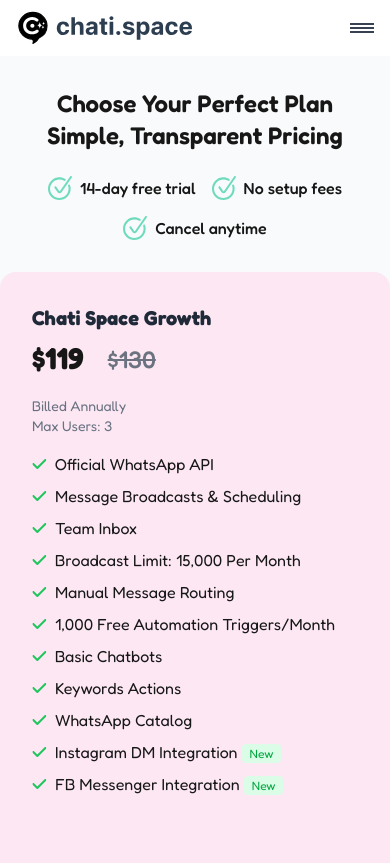
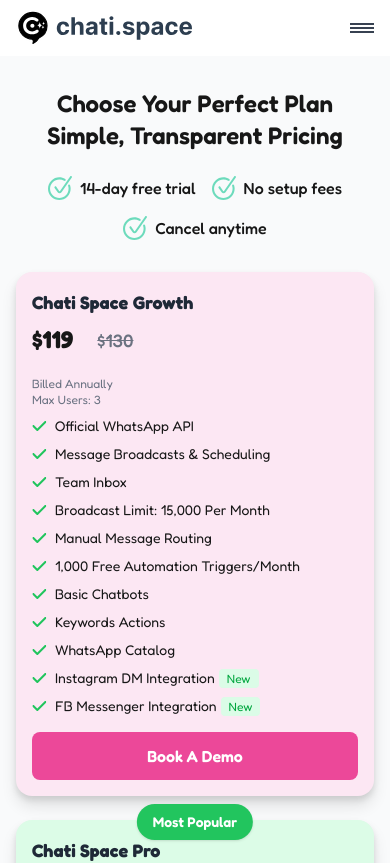
Before and after one commit to AQuadic/chat.space_nextjs, a Next.js app: page /pricing in a window 390 px wide. Shown: the top 863 px of the page. Built offline with nearby package versions, Linux system fonts and the light colour scheme.

Commit message:
fixes pricing card

```diff
--- a/src/components/pricing/PricingCards.tsx
+++ b/src/components/pricing/PricingCards.tsx
@@ -106,7 +106,11 @@
           {pricingData.map((plan, idx) => (
             <motion.div
               key={plan.title}
-              className={`flex flex-col ${plan.bg} shadow-lg rounded-2xl p-8 w-[390px] h-[703px] relative`}
+              className={`flex flex-col ${plan.bg} rounded-2xl p-4 sm:p-8 w-full sm:max-w-[390px] sm:w-[390px] sm:h-[703px] h-auto relative`}
+              style={{
+                boxShadow:
+                  "0px 10px 15px 0px #0000001A, 0px 4px 6px 0px #0000001A",
+              }}
               initial={{ opacity: 0, y: 60 }}
               animate={{ opacity: 1, y: 0 }}
               transition={{
@@ -121,46 +125,46 @@
                   Most Popular
                 </span>
               )}
-              <h2 className="text-xl sm:text-2xl font-bold mb-2 text-[#1F2937] whitespace-nowrap">
+              <h2 className="text-lg sm:text-xl font-bold mb-2 text-[#1F2937] whitespace-nowrap">
                 {plan.title}
               </h2>
               {plan.price && (
-                <div className="flex items-end gap-2 mb-1">
-                  <span className="text-3xl font-bold text-[#171717]">
+                <div className="flex items-center gap-2 mb-1">
+                  <span className="text-2xl sm:text-[36px] font-bold text-[#171717]">
                     {plan.price}
                   </span>
                   {plan.oldPrice && (
-                    <span className="line-through text-[#6B7280] text-2xl font-medium ml-4">
+                    <span className="line-through text-[#6B7280] text-lg sm:text-2xl font-medium ml-4">
                       {plan.oldPrice}
                     </span>
                   )}
                 </div>
               )}
               {plan.priceNote && (
-                <div className="text-sm text-gray-500  whitespace-nowrap mt-4">
+                <div className="text-xs sm:text-sm text-gray-500 whitespace-nowrap mt-4">
                   {plan.priceNote}
                 </div>
               )}
               {plan.subNote && (
-                <div className="text-sm text-gray-500  whitespace-nowrap">
+                <div className="text-xs sm:text-sm text-gray-500 whitespace-nowrap">
                   {plan.subNote}
                 </div>
               )}
               {plan.extraNote && (
-                <div className="text-xs text-gray-400  whitespace-nowrap ">
+                <div className="text-xs text-gray-400 whitespace-nowrap ">
                   {plan.extraNote}
                 </div>
               )}
               {plan.highlight && (
-                <div className="text-sm font-medium mt-4 text-[#374151] whitespace-nowrap">
+                <div className="text-xs sm:text-sm font-medium mt-4 text-[#374151] whitespace-nowrap">
                   {plan.highlight}
                 </div>
               )}
-              <ul className="flex-1 flex flex-col gap-2 mt-4">
+              <ul className="flex-1 flex flex-col gap-2 mt-2 mb-4 sm:mb-6">
                 {plan.features.map((feature, i) => (
                   <li
                     key={i}
-                    className="flex items-center gap-2 text-[#171717] max-w-[320px]"
+                    className="flex items-center gap-2 text-[#171717] max-w-[320px] text-sm sm:text-base"
                   >
                     <Check />
                     <span className="max-w-[320px]">
```
